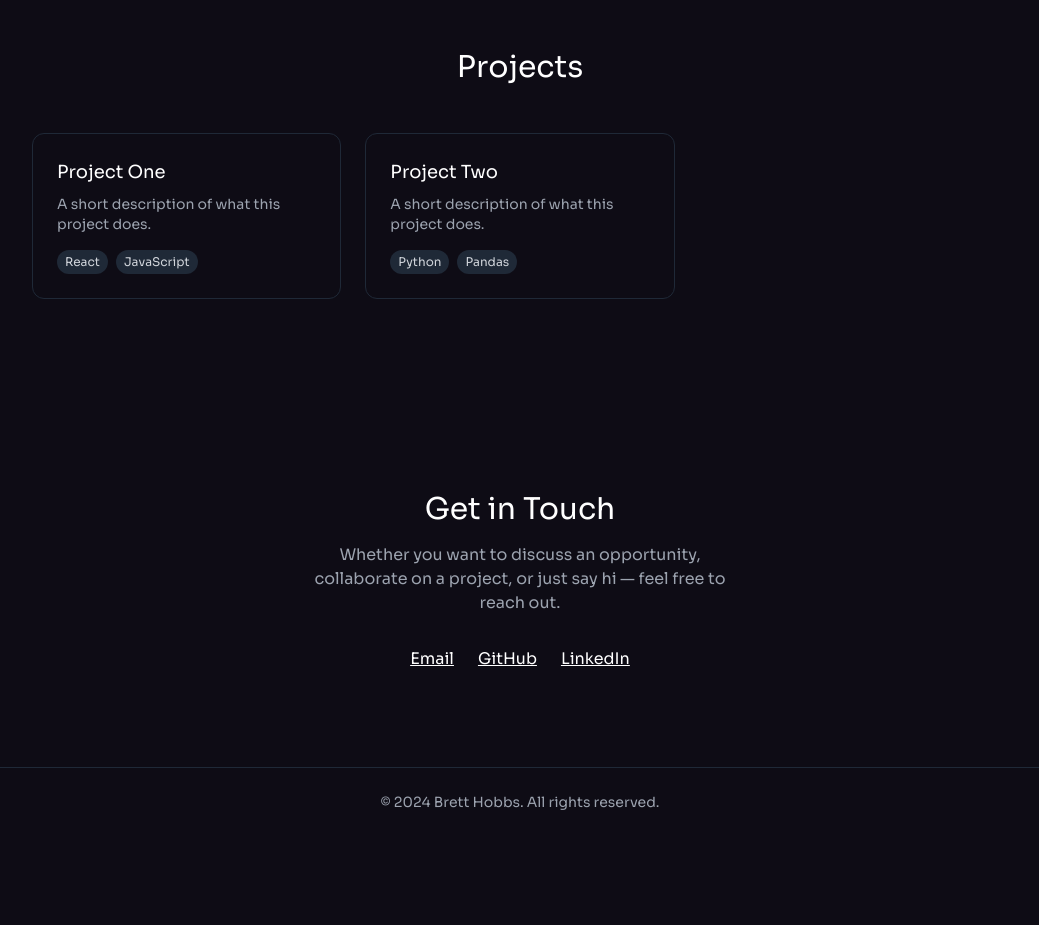
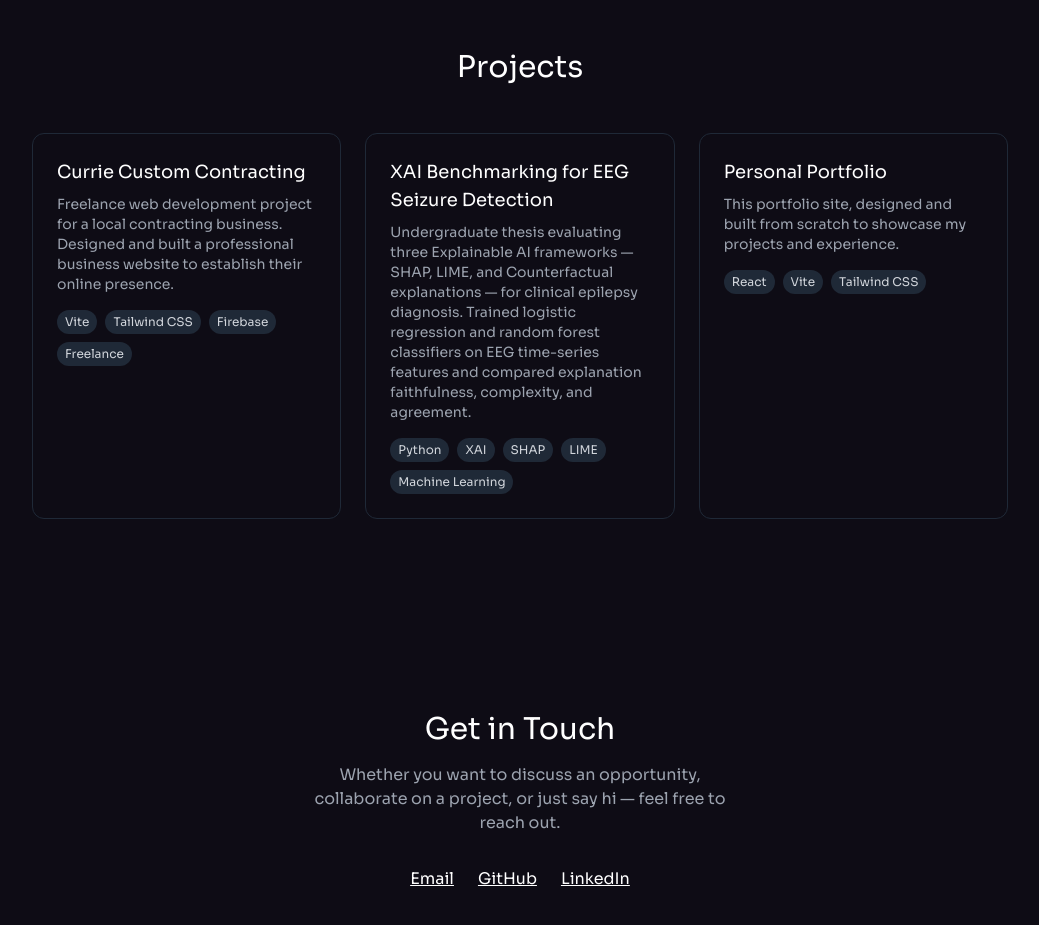
Before and after one commit to BrettTheHobbit/BrettTheHobbit.github.io, a React (Vite) app: page / in a window 1280 px wide. Shown: the part 1340-2265 px from the top of the page, without its empty margins (120-1159 px from the left). Before the commit the page ends 2176 px from the top, so only its background shows below. Built offline with nearby package versions, Linux system fonts and the light colour scheme.

Commit message:
[CONTENT] Added real projects to the project page

```diff
--- a/src/components/Projects.jsx
+++ b/src/components/Projects.jsx
@@ -1,15 +1,21 @@
 const projects = [
   {
-    name: "Project One",
-    description: "A short description of what this project does.",
-    url: "https://github.com/BrettTheHobbit/your-repo-name",
-    tags: ["React", "JavaScript"],
+    name: "Currie Custom Contracting",
+    description: "Freelance web development project for a local contracting business. Designed and built a professional business website to establish their online presence.",
+    url: "https://github.com/BrettTheHobbit/CurrieCustomContracting",
+    tags: ["Vite", "Tailwind CSS", "Firebase", "Freelance"],
   },
   {
-    name: "Project Two",
-    description: "A short description of what this project does.",
-    url: "https://github.com/BrettTheHobbit/your-repo-name",
-    tags: ["Python", "Pandas"],
+    name: "XAI Benchmarking for EEG Seizure Detection",
+    description: "Undergraduate thesis evaluating three Explainable AI frameworks — SHAP, LIME, and Counterfactual explanations — for clinical epilepsy diagnosis. Trained logistic regression and random forest classifiers on EEG time-series features and compared explanation faithfulness, complexity, and agreement.",
+    url: "https://github.com/BrettTheHobbit/hctsa_python/blob/main/Final_Thesis___Brett_Hobbs%20(4).pdf",
+    tags: ["Python", "XAI", "SHAP", "LIME", "Machine Learning"],
+  },
+  {
+    name: "Personal Portfolio",
+    description: "This portfolio site, designed and built from scratch to showcase my projects and experience.",
+    url: "https://github.com/BrettTheHobbit/BrettTheHobbit.github.io",
+    tags: ["React", "Vite", "Tailwind CSS"],
   },
 ]
 
```
